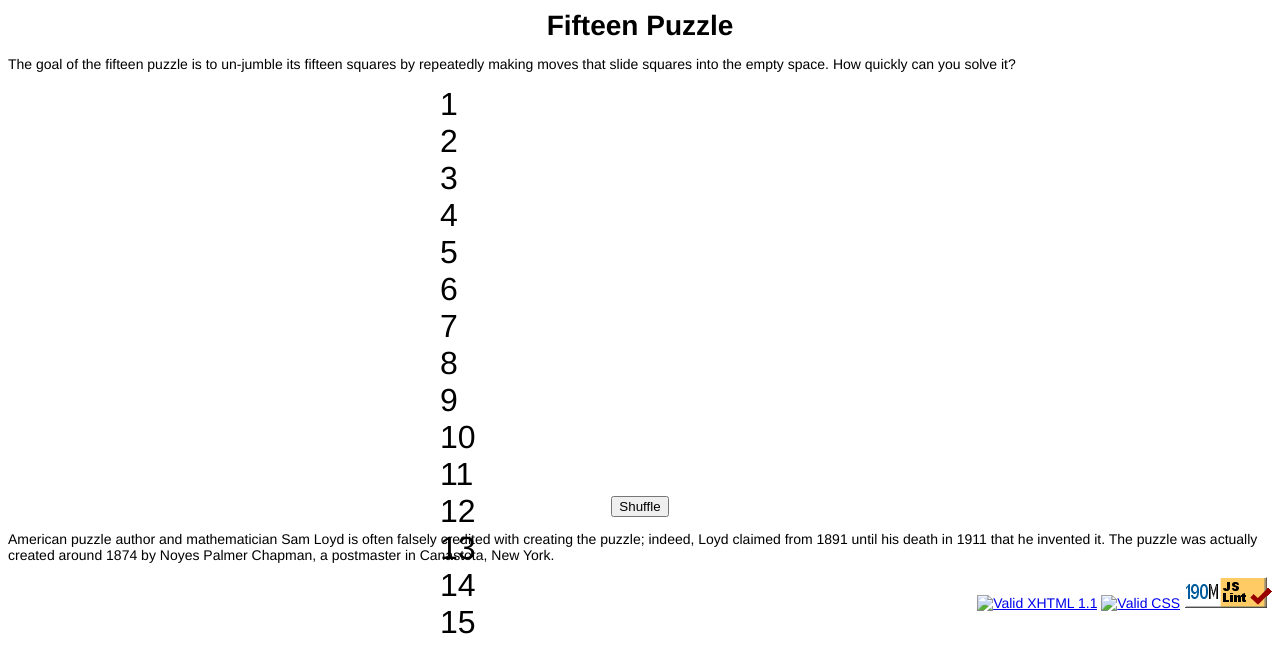
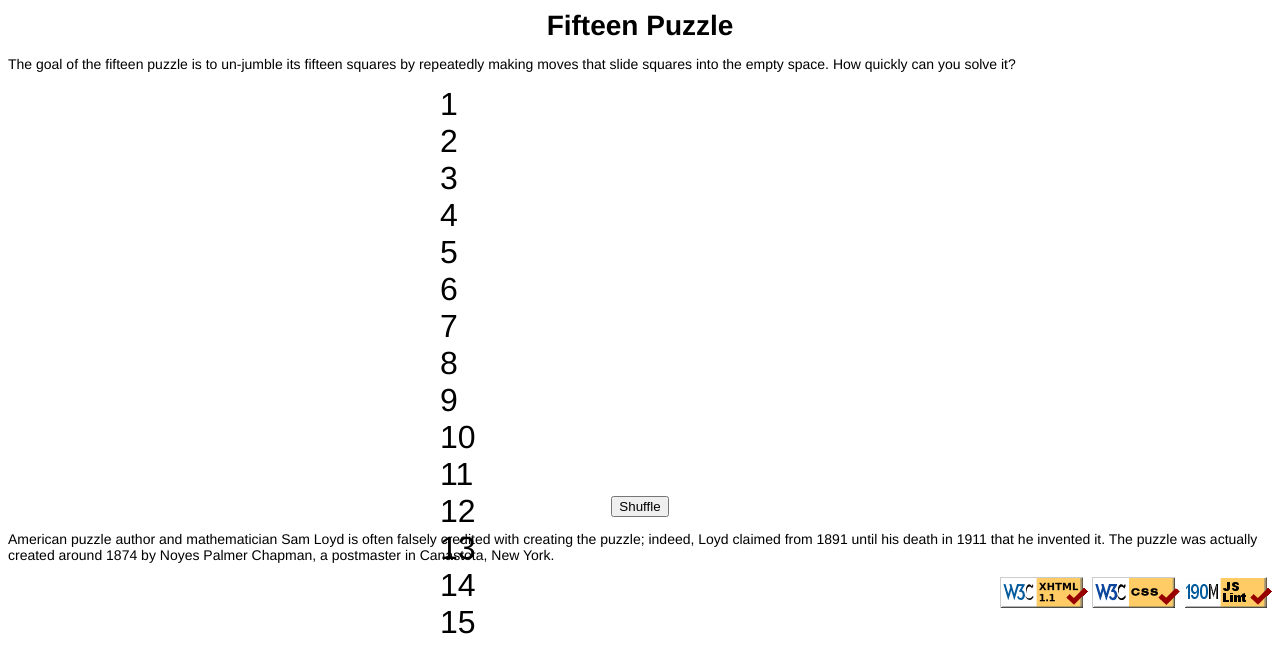
Before and after one commit to Damain-Russel/info2180-project2, a plain HTML site: page index.html in a window 1280 px wide. Drawn offline with Linux system fonts and the light colour scheme; the site is published under a folder, as on GitHub Pages, so addresses that start at the root find nothing.

Commit message:
Update index.html

```diff
--- a/index.html
+++ b/index.html
@@ -40,8 +40,8 @@
 		</p>
 
 		<div id="w3c">
-			<a href="//validator.w3.org/check/referer"><img src="/img/w3c-xhtml.png" alt="Valid XHTML 1.1" /></a>
-			<a href="//jigsaw.w3.org/css-validator/check/referer"><img src="/img/w3c-css.png" alt="Valid CSS" /></a>
+			<a href="//validator.w3.org/check/referer"><img src="img/w3c-xhtml.png" alt="Valid XHTML 1.1" /></a>
+			<a href="//jigsaw.w3.org/css-validator/check/referer"><img src="img/w3c-css.png" alt="Valid CSS" /></a>
 			<a href="//webster.cs.washington.edu/jslint/"><img src="img/jslint.png" alt="JavaScript Lint" /></a>
 		</div>
 	</body>
```
